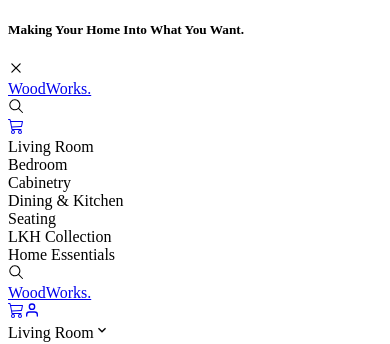
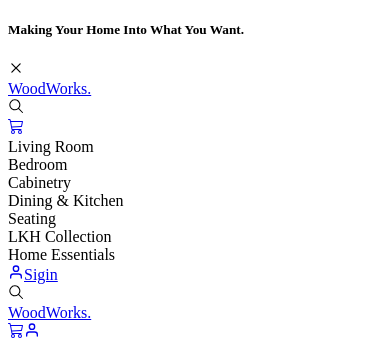
Before and after one commit to Asharalikhan4/WoodWorks, a React (Vite) app in the folder frontend/: page / in a window 390 px wide. Both pictures are taken after a click on the element 195 px from the left and 70 px from the top of the page. Shown: the top 344 px of the page. Built offline with nearby package versions, Linux system fonts and the light colour scheme.

Commit message:
Signin button added in mobile view

```diff
--- a/frontend/src/components/Navbar.tsx
+++ b/frontend/src/components/Navbar.tsx
@@ -49,6 +49,10 @@ export default function Navbar(): JSX.Element {
         window.location.reload();
     };
 
+    const closeSideMenu = () => {
+        setMobileMenu(false);
+    }
+
     return (
         <nav>
             {/* Mobile Navbar */}
@@ -61,13 +65,13 @@ export default function Navbar(): JSX.Element {
                         </div>
                     ) : (
                         <div className=" bg-white flex justify-between text-black md:hidden lg:hidden items-center text-xl">
-                            <div onClick={handleMenuClick}>
+                            <div onClick={handleMenuClick} className="w-24 flex items-center justify-start">
                                 {
                                     mobileMenu ? <RxCross2 /> : <RxHamburgerMenu />
                                 }
                             </div>
                             <Link to={"/"}>WoodWorks.</Link>
-                            <div className="flex space-x-2">
+                            <div className="w-24 flex items-center justify-end space-x-3">
                                 <div className="cursor-pointer" onClick={toggleMobileSearchBar}><GoSearch /></div>
                                 <Link to={"/cart"}><BsCart3 /></Link>
                             </div>
@@ -78,12 +82,18 @@ export default function Navbar(): JSX.Element {
 
             {
                 mobileMenu ? (
-                    <div className="h-svh px-6 space-y-4 py-6 text-lg">
-                        {
-                            NavbarMenuItems?.map((item: string, index: number) => (
-                                <div key={index} className="flex items-center cursor-pointer hover:underline">{item}</div>
-                            ))
-                        }
+                    <div className="flex flex-col h-[calc(100vh-4rem)] px-6 py-6 text-lg overflow-y-auto">
+                        <div className="flex-grow space-y-4">
+                            {
+                                NavbarMenuItems?.map((item: string, index: number) => (
+                                    <div key={index} className="flex items-center cursor-pointer hover:underline" onClick={closeSideMenu}>{item}</div>
+                                ))
+                            }
+                        </div>
+                        <Link to={"/signin"} onClick={closeSideMenu} className="mt-auto pb-4 text-xl flex items-center gap-x-2">
+                            <FiUser />
+                            Sigin
+                        </Link>
                     </div>
                 ) : (
                     <></>
@@ -113,7 +123,7 @@ export default function Navbar(): JSX.Element {
                                             {isDropdownVisible && (
                                                 <div className="absolute top-5 left-5 right-0 mt-2 w-48 bg-white text-black shadow-lg text-lg cursor-pointer rounded-md">
                                                     <ul>
-                                                        <Link to={"/user-profile"}  className="p-2">Profile</Link>
+                                                        <Link to={"/user-profile"} className="p-2">Profile</Link>
                                                         <li className="p-2" onClick={handleLogout}>Logout</li>
                                                     </ul>
                                                 </div>
@@ -131,49 +141,3 @@ export default function Navbar(): JSX.Element {
         </nav>
     );
 };
-
-
-
-//  <nav class="bg-gray-800">
-//   <div class="max-w-7xl mx-auto px-4 sm:px-6 lg:px-8">
-//     <div class="flex items-center justify-between h-16">
-//       <div class="flex items-center">
-//         <a href="#" class="flex-shrink-0">
-//           <img class="h-8 w-8" src="https://tailwindui.com/img/logos/workflow-mark-indigo-500.svg" alt="Workflow">
-//         </a>
-//         <div class="hidden md:block">
-//           <div class="ml-10 flex items-baseline space-x-4">
-//             <a href="#" class="bg-gray-900 text-white px-3 py-2 rounded-md text-sm font-medium">Home</a>
-//             <a href="#" class="text-gray-300 hover:bg-gray-700 hover:text-white px-3 py-2 rounded-md text-sm font-medium">About</a>
-//             <a href="#" class="text-gray-300 hover:bg-gray-700 hover:text-white px-3 py-2 rounded-md text-sm font-medium">Services</a>
-//             <a href="#" class="text-gray-300 hover:bg-gray-700 hover:text-white px-3 py-2 rounded-md text-sm font-medium">Contact</a>
-//           </div>
-//         </div>
-//       </div>
-//       <div class="md:hidden">
-//         <!-- Mobile menu button -->
-//         <button type="button" class="bg-gray-800 inline-flex items-center justify-center p-2 rounded-md text-gray-400 hover:text-white hover:bg-gray-700 focus:outline-none focus:ring-2 focus:ring-offset-2 focus:ring-offset-gray-800 focus:ring-white" aria-controls="mobile-menu" aria-expanded="false">
-//           <span class="sr-only">Open main menu</span>
-//           <!-- Icon when menu is closed -->
-//           <svg class="block h-6 w-6" xmlns="http://www.w3.org/2000/svg" fill="none" viewBox="0 0 24 24" stroke="currentColor" aria-hidden="true">
-//             <path stroke-linecap="round" stroke-linejoin="round" stroke-width="2" d="M4 6h16M4 12h16M4 18h16" />
-//           </svg>
-//           <!-- Icon when menu is open -->
-//           <svg class="hidden h-6 w-6" xmlns="http://www.w3.org/2000/svg" fill="none" viewBox="0 0 24 24" stroke="currentColor" aria-hidden="true">
-//             <path stroke-linecap="round" stroke-linejoin="round" stroke-width="2" d="M6 18L18 6M6 6l12 12" />
-//           </svg>
-//         </button>
-//       </div>
-//     </div>
-//   </div>
-
-//   <!-- Mobile menu, show/hide based on menu state. -->
-//   <div class="md:hidden" id="mobile-menu">
-//     <div class="px-2 pt-2 pb-3 space-y-1 sm:px-3">
-//       <a href="#" class="bg-gray-900 text-white block px-3 py-2 rounded-md text-base font-medium">Home</a>
-//       <a href="#" class="text-gray-300 hover:bg-gray-700 hover:text-white block px-3 py-2 rounded-md text-base font-medium">About</a>
-//       <a href="#" class="text-gray-300 hover:bg-gray-700 hover:text-white block px-3 py-2 rounded-md text-base font-medium">Services</a>
-//       <a href="#" class="text-gray-300 hover:bg-gray-700 hover:text-white block px-3 py-2 rounded-md text-base font-medium">Contact</a>
-//     </div>
-//   </div>
-// </nav>
```
